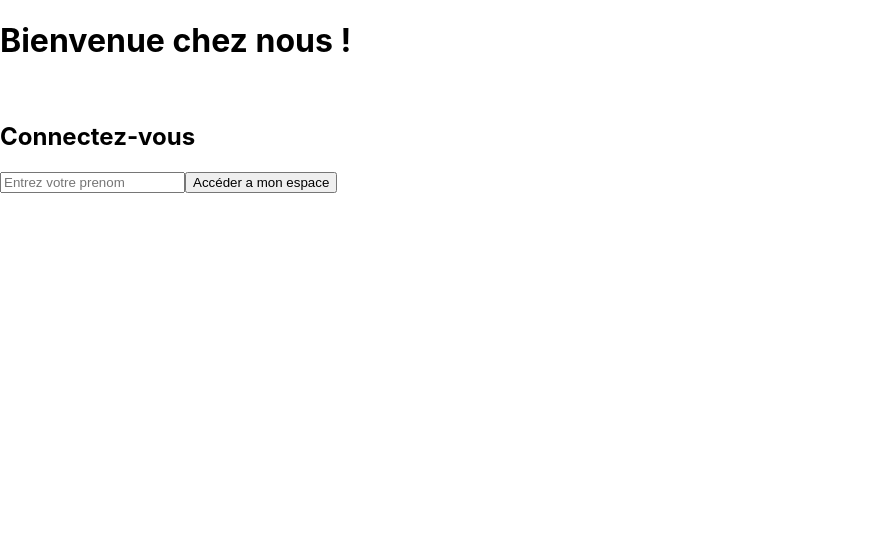
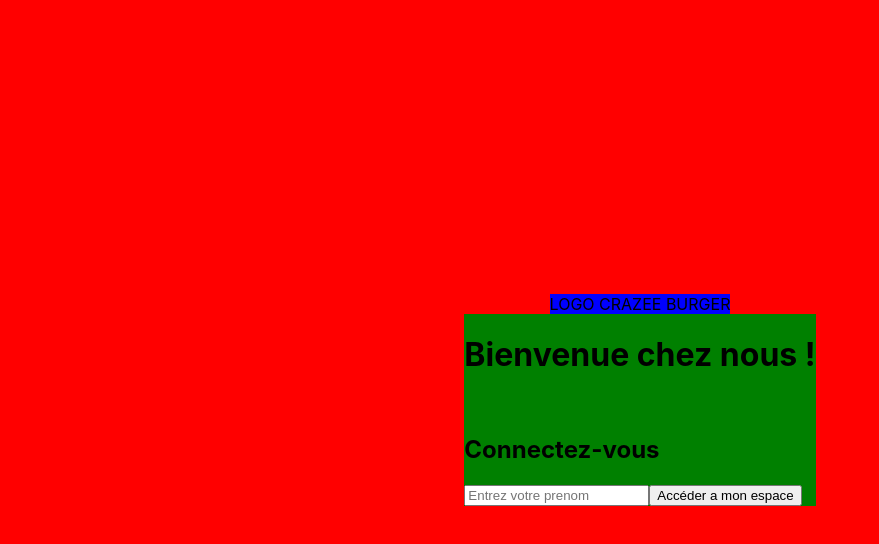
Before and after one commit to Bouria-ux/crazee-burger, a React (Create React App) app: page / in a window 1280 px wide. Shown: the top 544 px of the page, without its empty margins (0-879 px from the left). Built offline with nearby package versions, Linux system fonts and the light colour scheme.

Commit message:
💄 F03: LoginPage > add layout.

```diff
--- a/src/components/Pages/login/LoginForm.js
+++ b/src/components/Pages/login/LoginForm.js
@@ -25,7 +25,7 @@
 
 //Affichage
   return (
-    <div action="submit" onSubmit={handleSubmit}>
+    <LoginFormStyled action="submit" onSubmit={handleSubmit}>
         <div >
           <h1  >Bienvenue chez nous !</h1>
           <br/>
@@ -42,6 +42,11 @@
              <button>Accéder a mon espace</button>
            </div>
 
-    </div>
+    </LoginFormStyled>
   )
 }
+
+const LoginFormStyled = styled.div`
+background: green;
+
+`;
--- a/src/components/Pages/login/LoginPage.js
+++ b/src/components/Pages/login/LoginPage.js
@@ -1,5 +1,7 @@
-import React, { useState } from 'react'
+
 import LoginForm from './LoginForm'
+import styled from 'styled-components'
+import Logo from '../../reusable-ui/Logo'
 
 export default function LoginPage() {
 
@@ -7,12 +9,21 @@
 
     // affichage (render)
 
-  return <div>
+  return <LoginPageStyled>
+  <Logo/>
     <LoginForm />
-  </div>
-
-
-
+  </LoginPageStyled>
 
 
 }
+
+const LoginPageStyled = styled.div`
+
+background: red;
+height: 100vh;
+display: flex;
+flex-direction: column;
+justify-content: center;
+align-items: center;
+
+`
--- /dev/null
+++ b/src/components/reusable-ui/Logo.js
@@ -0,0 +1,12 @@
+import styled from "styled-components";
+
+
+export default function Logo() {
+  return (
+    <LogoStyled>LOGO CRAZEE BURGER</LogoStyled>
+  )
+}
+
+const LogoStyled = styled.div`
+  background:  blue;
+`;
```
